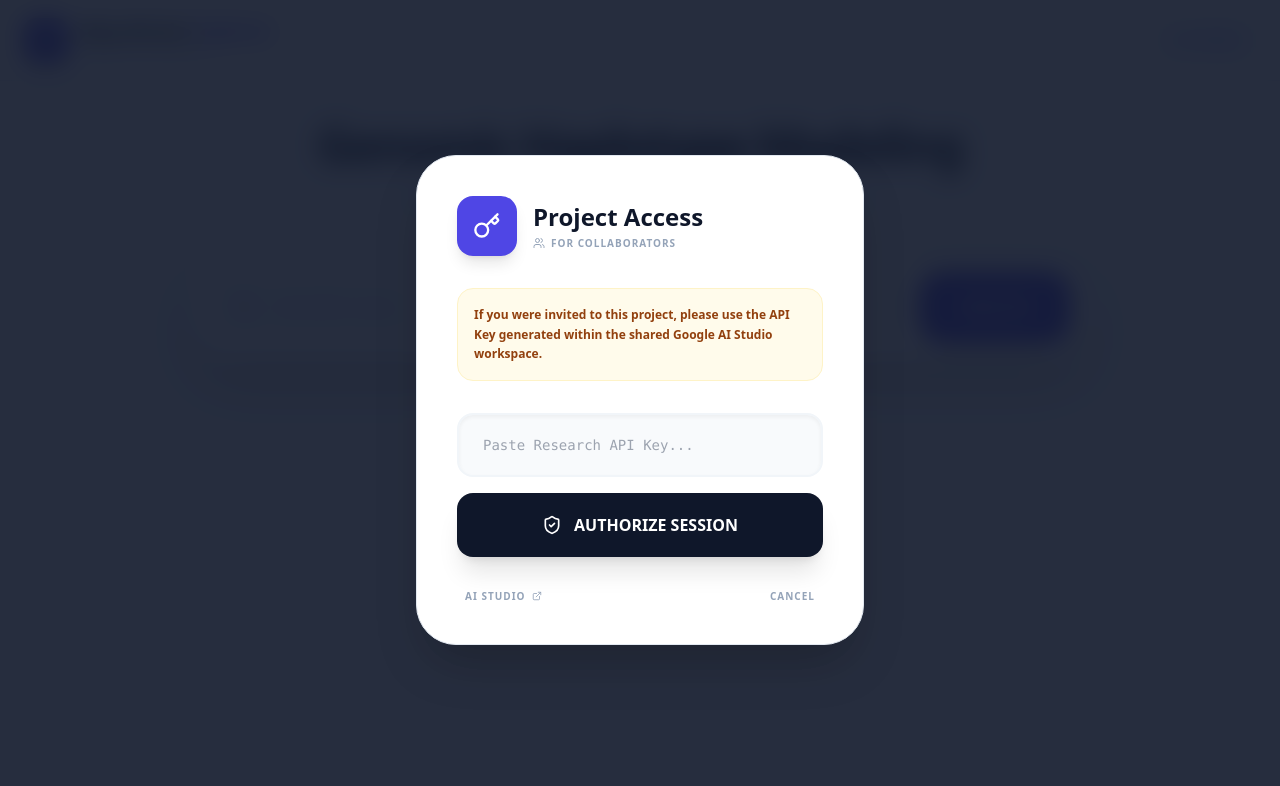
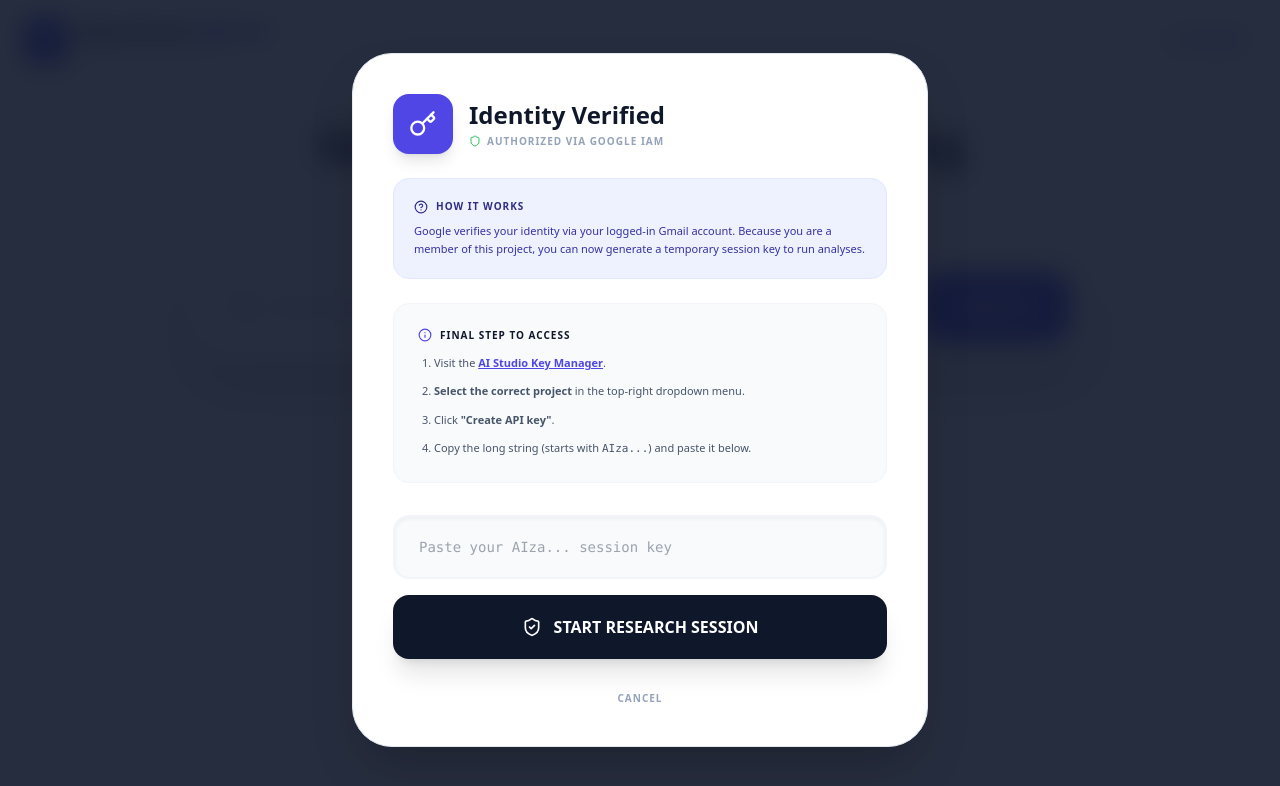
Before and after one commit to dkruz/MycoStrain-Explorer, a React (Vite) app: page / in a window 1280 px wide. Both pictures are taken after a click on the button "ACCESS". Shown: the top 786 px of the page. Built offline with nearby package versions, Linux system fonts and the light colour scheme.

Commit message:
feat: Improve deployment guide and UX icons
Refactors the DEPLOYMENT.md to include a detailed explanation of the verification flow and best practices for collaborators. Also, adds new UX icons for improved user guidance and information display within the application.

```diff
--- a/App.tsx
+++ b/App.tsx
@@ -5,11 +5,10 @@
 import { StrainMap } from './components/StrainMap';
 import { NetworkGraph } from './components/NetworkGraph';
 import {
-  Dna, Search, Loader2, AlertCircle, Download, Target, Globe, FileText, Link, Scale, Activity, ChevronDown, ChevronUp, BookOpen, MousePointer2, GitBranch, FlaskConical, Sparkles, Key, ShieldCheck, ExternalLink, LogOut, Users
+  Dna, Search, Loader2, AlertCircle, Download, Target, Globe, FileText, Link, Scale, Activity, ChevronDown, ChevronUp, BookOpen, MousePointer2, GitBranch, FlaskConical, Sparkles, Key, ShieldCheck, ExternalLink, LogOut, Users, Info, HelpCircle, Shield
 } from 'lucide-react';
 
 const FOCUS_OPTIONS = ["National Survey", "Pacific Northwest (PNW)", "Appalachian Mountains", "Northeast Deciduous", "Southeast Coastal Plain", "Rocky Mountains / Alpine", "California Floristic", "Boreal Forest / Taiga"];
-const SUGGESTED_SPECIES = ["Trametes versicolor", "Amanita muscaria", "Cordyceps militaris", "Laccaria bicolor"];
 
 export default function App() {
   const [species, setSpecies] = useState('');
@@ -17,7 +16,6 @@
   const [loading, setLoading] = useState(false);
   const [result, setResult] = useState<AnalysisResult | null>(null);
   const [error, setError] = useState<string | null>(null);
-  const [showGuide, setShowGuide] = useState(false);
   const [showKeyModal, setShowKeyModal] = useState(false);
   const [tempKey, setTempKey] = useState('');
   const [hasActiveSession, setHasActiveSession] = useState(false);
@@ -25,12 +23,6 @@
   useEffect(() => {
     setHasActiveSession(!!sessionStorage.getItem('MYCO_EXPLORER_KEY'));
   }, []);
-
-  const nutritionalMode = useMemo(() => {
-    if (!result?.dossier) return "Dynamic";
-    const match = result.dossier.match(/(?:STRATEGY|MODE):\s*([^\n.]+)/i);
-    return match ? match[1].trim() : "Model Grounded";
-  }, [result]);
 
   const handleSearch = async (e?: React.FormEvent, overrideSpecies?: string) => {
     if (e) e.preventDefault();
@@ -47,7 +39,7 @@
       if (err.message === "MISSING_KEY") {
         setShowKeyModal(true);
       } else {
-        setError("Analysis failed. Verify your API Key permissions and species name.");
+        setError("Analysis failed. Please verify your API key string and project permissions.");
       }
     } finally {
       setLoading(false);
@@ -55,8 +47,13 @@
   };
 
   const saveKey = () => {
-    if (tempKey.trim()) {
-      sessionStorage.setItem('MYCO_EXPLORER_KEY', tempKey.trim());
+    const trimmed = tempKey.trim();
+    if (trimmed) {
+      if (!trimmed.startsWith('AIza')) {
+        alert("Invalid Format: Please paste the alphanumeric API Key String (starts with AIza...). Do not paste the key's label or name.");
+        return;
+      }
+      sessionStorage.setItem('MYCO_EXPLORER_KEY', trimmed);
       setHasActiveSession(true);
       setShowKeyModal(false);
       handleSearch();
@@ -78,6 +75,7 @@
     a.href = url;
     a.download = `MycoStrain_${result.speciesName.replace(/\s/g, '_')}.txt`;
     a.click();
+    URL.revokeObjectURL(url);
   };
 
   return (
@@ -85,45 +83,57 @@
       {/* Access Guard Modal */}
       {showKeyModal && (
         <div className="fixed inset-0 z-[100] bg-slate-900/90 backdrop-blur-md flex items-center justify-center p-4">
-          <div className="bg-white rounded-[2.5rem] p-10 max-w-md w-full shadow-2xl animate-in zoom-in-95 border border-slate-200">
-            <div className="flex items-center gap-4 mb-8">
+          <div className="bg-white rounded-[2.5rem] p-10 max-w-xl w-full shadow-2xl animate-in zoom-in-95 border border-slate-200">
+            <div className="flex items-center gap-4 mb-6">
               <div className="bg-indigo-600 p-4 rounded-2xl text-white shadow-lg"><Key size={28} /></div>
               <div>
-                <h3 className="text-2xl font-black text-slate-900 leading-tight">Project Access</h3>
+                <h3 className="text-2xl font-black text-slate-900 leading-tight">Identity Verified</h3>
                 <p className="text-slate-400 text-[10px] font-black uppercase tracking-widest mt-1 flex items-center gap-1.5">
-                  <Users size={12} /> For Collaborators
+                  <Shield size={12} className="text-green-500" /> Authorized via Google IAM
                 </p>
               </div>
             </div>
 
-            <div className="bg-amber-50 border border-amber-100 p-4 rounded-2xl mb-8">
-              <p className="text-amber-800 text-xs font-bold leading-relaxed">
-                If you were invited to this project, please use the API Key generated within the shared Google AI Studio workspace.
+            <div className="space-y-6 mb-8">
+              <div className="bg-indigo-50 border border-indigo-100 p-5 rounded-2xl">
+                <h4 className="text-[10px] font-black text-indigo-900 uppercase tracking-widest mb-2 flex items-center gap-2">
+                  <HelpCircle size={14} /> How it works
+                </h4>
+                <p className="text-[11px] text-indigo-800 leading-relaxed">
+                  Google verifies your identity via your logged-in Gmail account. Because you are a member of this project, you can now generate a temporary session key to run analyses.
                 </p>
               </div>
 
+              <div className="bg-slate-50 border border-slate-100 p-6 rounded-2xl">
+                <h4 className="text-[10px] font-black text-slate-900 uppercase tracking-widest mb-3 flex items-center gap-2">
+                  <Info size={14} className="text-indigo-600" /> Final Step to Access
+                </h4>
+                <ol className="text-[11px] text-slate-600 font-medium space-y-3 list-decimal pl-4">
+                  <li>Visit the <a href="https://aistudio.google.com/app/apikey" target="_blank" className="text-indigo-600 font-bold underline">AI Studio Key Manager</a>.</li>
+                  <li><strong>Select the correct project</strong> in the top-right dropdown menu.</li>
+                  <li>Click <strong>"Create API key"</strong>.</li>
+                  <li>Copy the long string (starts with <code>AIza...</code>) and paste it below.</li>
+                </ol>
+              </div>
+            </div>
+
             <div className="space-y-4">
-              <div className="relative">
               <input
                 type="password"
-                  placeholder="Paste Research API Key..."
+                placeholder="Paste your AIza... session key"
                 className="w-full px-6 py-5 bg-slate-50 border-2 border-slate-100 rounded-2xl focus:border-indigo-500 focus:bg-white transition-all outline-none font-mono text-sm shadow-inner"
                 value={tempKey}
                 onChange={(e) => setTempKey(e.target.value)}
               />
-              </div>
 
               <button
                 onClick={saveKey}
                 className="w-full bg-slate-900 hover:bg-indigo-600 text-white py-5 rounded-2xl font-black flex items-center justify-center gap-3 transition-all shadow-xl active:scale-[0.98]"
               >
-                <ShieldCheck size={20} /> AUTHORIZE SESSION
+                <ShieldCheck size={20} /> START RESEARCH SESSION
               </button>
 
-              <div className="flex items-center justify-between pt-4 px-2">
-                <a href="https://aistudio.google.com/" target="_blank" className="text-[10px] font-black text-slate-400 hover:text-indigo-600 flex items-center gap-1.5 uppercase tracking-widest">
-                  AI Studio <ExternalLink size={10} />
-                </a>
+              <div className="flex items-center justify-center pt-4">
                 <button onClick={() => setShowKeyModal(false)} className="text-[10px] font-black text-slate-400 hover:text-red-500 uppercase tracking-widest">
                   Cancel
                 </button>
@@ -147,7 +157,7 @@
             {hasActiveSession && (
               <div className="hidden sm:flex items-center gap-2 px-4 py-2 bg-green-50 border border-green-100 rounded-full text-[10px] font-black text-green-700 uppercase tracking-widest">
                 <div className="w-1.5 h-1.5 bg-green-500 rounded-full animate-pulse" />
-                Active
+                Session Active
               </div>
             )}
             <button
@@ -155,7 +165,7 @@
               className={`flex items-center gap-2 px-4 py-2 rounded-xl text-[10px] font-black uppercase tracking-widest transition-all ${hasActiveSession ? 'bg-slate-100 text-slate-500 hover:bg-red-50 hover:text-red-600 border border-slate-200' : 'bg-indigo-50 text-indigo-600 border border-indigo-100'}`}
             >
               {hasActiveSession ? <LogOut size={14} /> : <Key size={14} />}
-              {hasActiveSession ? "Clear Session" : "Access"}
+              {hasActiveSession ? "Clear Key" : "Access"}
             </button>
           </div>
         </div>
@@ -174,7 +184,7 @@
                   type="text"
                   value={species}
                   onChange={(e) => setSpecies(e.target.value)}
-                  placeholder="Scientific name..."
+                  placeholder="Enter Scientific Name..."
                   className="w-full pl-16 pr-6 py-6 rounded-3xl bg-slate-50 border-none focus:ring-2 focus:ring-indigo-500 outline-none font-bold text-slate-800 placeholder:text-slate-300 transition-all shadow-inner"
                 />
               </div>
@@ -199,10 +209,17 @@
           </div>
         </section>
 
+        {error && (
+          <div className="max-w-2xl mx-auto mb-10 bg-red-50 border border-red-200 p-6 rounded-3xl text-red-700 font-bold flex items-center gap-4 animate-in slide-in-from-top-2">
+            <AlertCircle /> {error}
+          </div>
+        )}
+
         {loading && (
           <div className="py-32 text-center">
             <div className="w-16 h-16 border-4 border-indigo-600 border-t-transparent rounded-full animate-spin mx-auto mb-6"></div>
-            <h3 className="text-xl font-black text-slate-800">Processing Sequence Data...</h3>
+            <h3 className="text-xl font-black text-slate-800 tracking-tight">Accessing Genomic Repositories...</h3>
+            <p className="text-slate-400 text-[10px] font-black uppercase tracking-widest mt-2">Grounding with NCBI • GBIF • MycoCosm</p>
           </div>
         )}
 
@@ -226,12 +243,59 @@
 
             <StrainMap data={result.haplotypes} speciesName={result.speciesName} />
             <NetworkGraph data={result.haplotypes} />
-            <div className="bg-white p-12 rounded-[3rem] border border-slate-200 prose prose-slate max-w-none whitespace-pre-wrap leading-relaxed">
+
+            <div className="grid lg:grid-cols-3 gap-10">
+              <div className="lg:col-span-2">
+                <div className="bg-white p-12 rounded-[3rem] border border-slate-200 relative overflow-hidden shadow-sm">
+                  <div className="flex items-center gap-4 mb-8 pb-6 border-b border-slate-100">
+                    <div className="bg-indigo-50 p-3 rounded-2xl text-indigo-600"><FileText size={24} /></div>
+                    <h3 className="text-2xl font-black uppercase tracking-tight text-slate-900">Research Dossier</h3>
+                  </div>
+                  <div className="prose prose-slate max-w-none text-slate-700 leading-relaxed whitespace-pre-wrap font-medium">
                     {result.dossier}
+                  </div>
+                </div>
+              </div>
+
+              <div className="space-y-8">
+                <div className="bg-slate-900 p-10 rounded-[2.5rem] text-white shadow-2xl relative overflow-hidden group">
+                  <Activity className="absolute bottom-0 right-0 text-white/5 -mb-6 -mr-6" size={160} />
+                  <h3 className="font-black text-2xl mb-2 tracking-tight">Export Findings</h3>
+                  <p className="text-slate-400 text-xs mb-8 font-medium">Generate a detailed summary report for offline review.</p>
+                  <button onClick={handleExportDossier} className="w-full bg-indigo-600 hover:bg-indigo-500 py-5 rounded-2xl font-black flex items-center justify-center gap-3 transition-all shadow-xl active:scale-95 group-hover:ring-4 ring-indigo-600/20">
+                    <Download size={22} /> DOWNLOAD TXT
+                  </button>
+                </div>
+
+                <div className="bg-white p-10 rounded-[2.5rem] border border-slate-200 shadow-sm">
+                  <h4 className="font-black text-[10px] uppercase tracking-widest text-slate-400 mb-8 flex items-center gap-2">
+                    <Link size={14} className="text-indigo-400" /> Evidence Grounding
+                  </h4>
+                  <div className="space-y-5">
+                    {result.sources.length > 0 ? result.sources.map((s, i) => (
+                      <a key={i} href={s.uri} target="_blank" rel="noopener noreferrer" className="group block p-5 rounded-2xl bg-slate-50 hover:bg-indigo-50 border border-slate-100 hover:border-indigo-200 transition-all">
+                        <p className="font-black text-slate-800 text-sm mb-1 group-hover:text-indigo-700 transition-colors line-clamp-1">{s.title}</p>
+                        <p className="text-slate-400 group-hover:text-indigo-400 truncate font-mono text-[10px] flex items-center gap-1.5">
+                          <Globe size={10} /> {new URL(s.uri).hostname}
+                        </p>
+                      </a>
+                    )) : (
+                      <p className="text-xs text-slate-400 italic">No external citations found.</p>
+                    )}
+                  </div>
+                </div>
+              </div>
             </div>
           </div>
         )}
       </main>
+
+      <footer className="bg-white border-t border-slate-200 py-12 mt-20">
+        <div className="max-w-7xl mx-auto px-6 text-center">
+          <p className="text-[10px] font-black uppercase tracking-[0.3em] text-slate-400">Mycological Data Explorer v1.7</p>
+          <p className="text-slate-300 text-[9px] font-medium mt-2 uppercase tracking-widest">IAM Verified Research Environment</p>
+        </div>
+      </footer>
     </div>
   );
 }
```
Also changed, not shown: 1 other file (tests, documents, lock files or other folders). Lines whose indentation alone changed are shown as unchanged.
